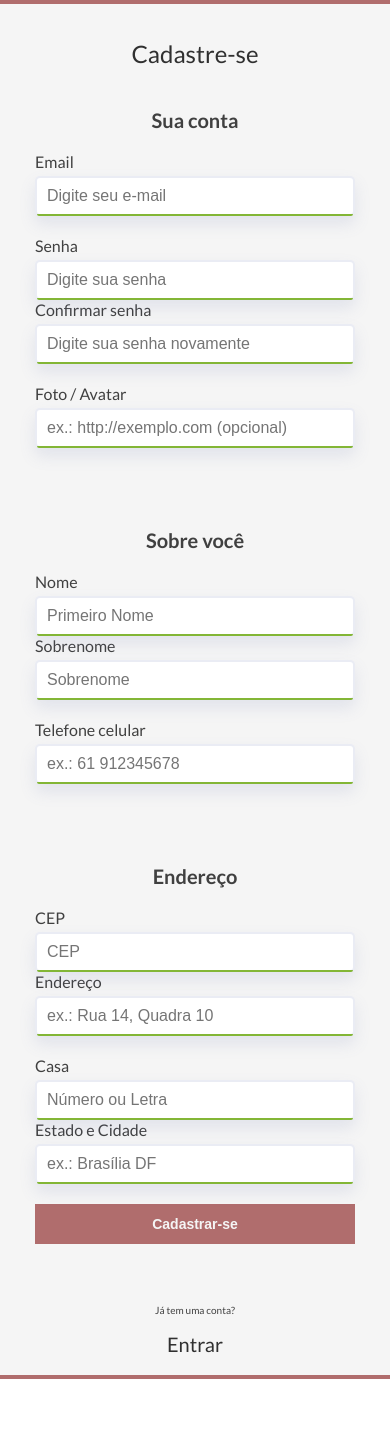
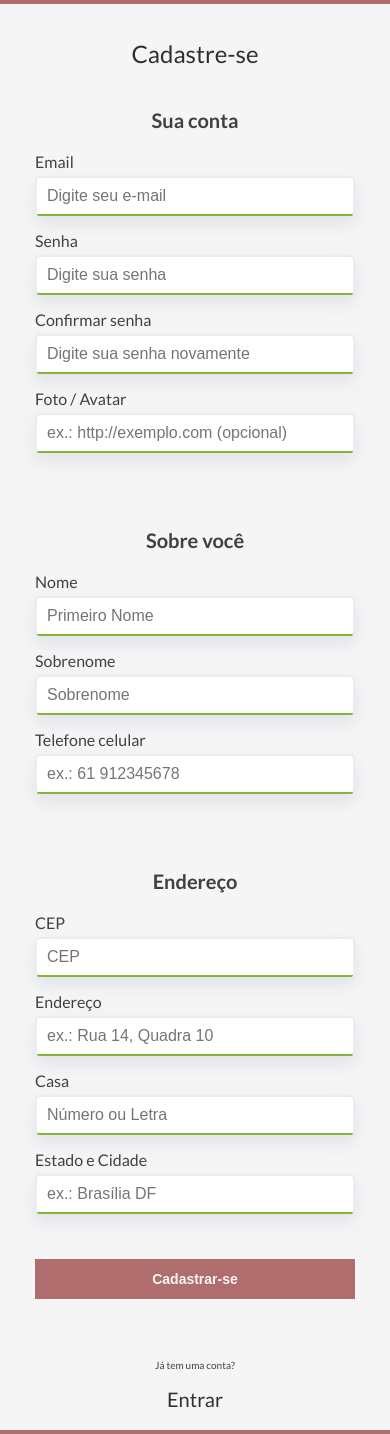
Before and after one commit to Nadno/e-commerce-front-end, a Next.js app: page /sign-up in a window 390 px wide. Before the commit the page ends 1379 px from the top, so only its background shows below. Built offline with nearby package versions, Linux system fonts and the light colour scheme.

Commit message:
style form, adjustments on input-block responsiveness

```diff
--- a/src/components/Form/index.ts
+++ b/src/components/Form/index.ts
@@ -4,11 +4,14 @@ import Container from '../Container/style';
 const Form: any = styled(Container).attrs(() => ({ as: 'form' }))`
   justify-content: center;
 
-  @media screen and (min-width: 450px) {
-    .input-block {
-      display: grid;
-      grid-template-columns: repeat(2, 1fr);
-      column-gap: 1rem;
+  .input-block {
+    display: grid;
+    grid-template: 1fr 1fr / 1fr;
+    gap: 1.5rem;
+
+    @media screen and (min-width: 450px) {
+      grid-template: 1fr / 1fr 1fr;
+      align-items: flex-end;
     }
   }
 `;
@@ -29,11 +32,11 @@ Form.Fieldset = styled.fieldset`
   }
 
   & > div {
-    margin-bottom: 2rem;
+    margin-bottom: 1.5rem;
   }
 `;
 
-Form.Submit = styled.button.attrs(() => ({ type: 'submit' }))`
+Form.Submit = styled.button.attrs(props => ({ type: 'submit', ...props }))`
   cursor: pointer;
   width: 100%;
   height: 4rem;
@@ -43,6 +46,7 @@ Form.Submit = styled.button.attrs(() => ({ type: 'submit' }))`
   color: ${({ theme }) => theme.colors.white};
 
   border: none;
+  margin-top: 3rem;
   background-color: ${({ theme }) => theme.colors.secondary};
 `;
 
```
